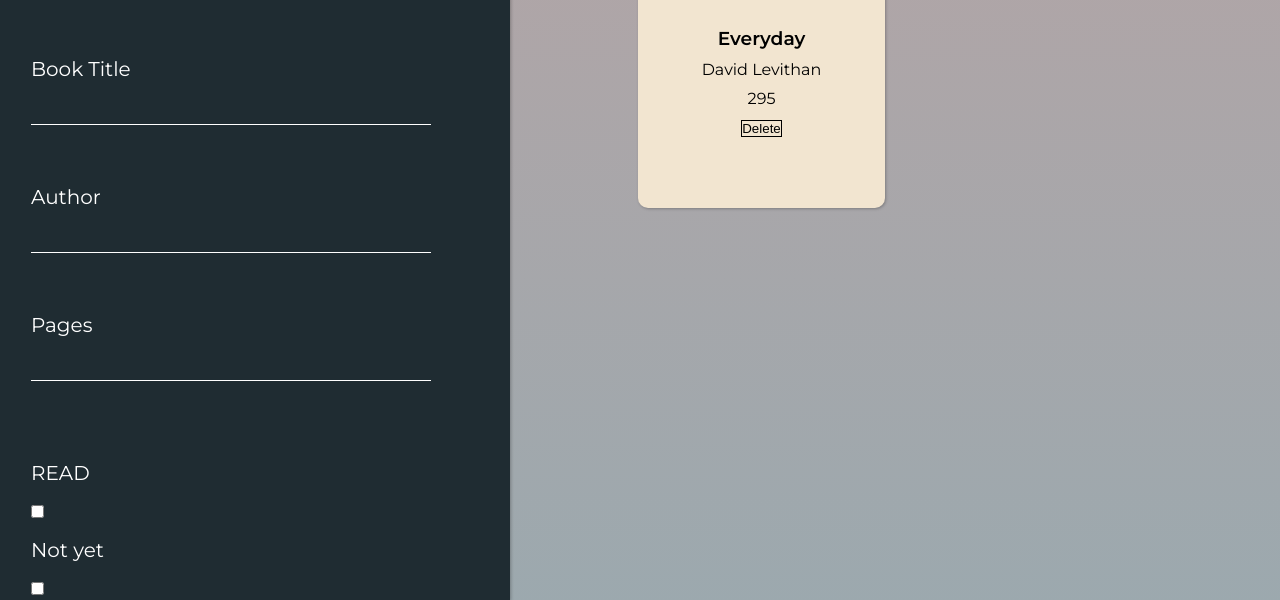
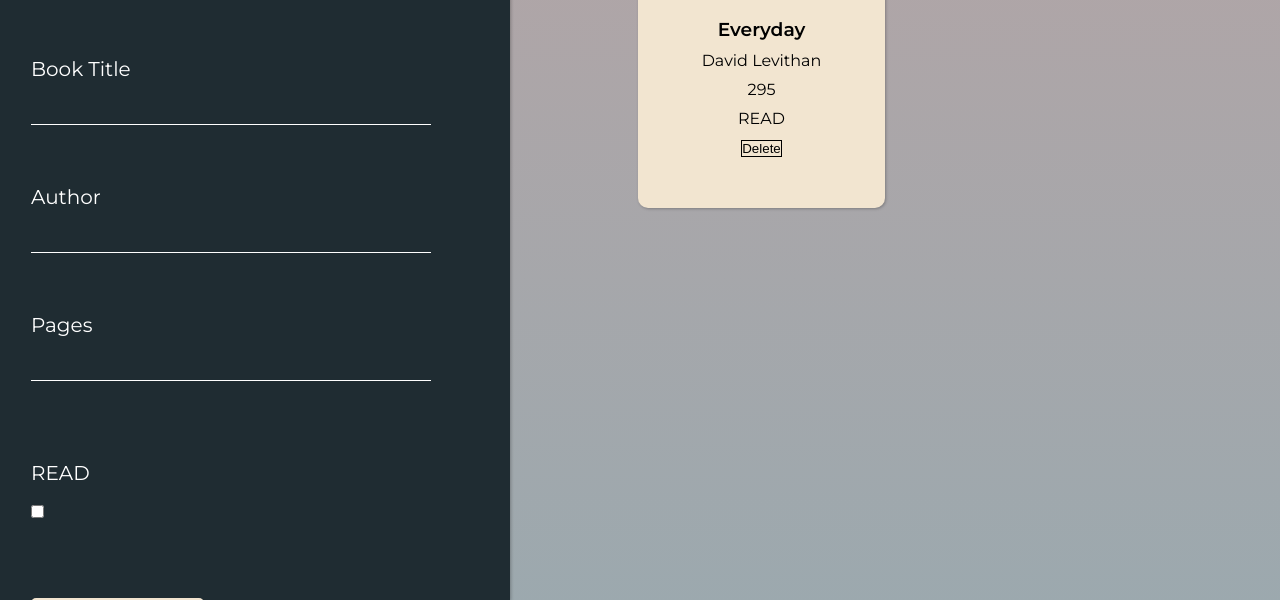
Before and after one commit to acdeguia/my-library, a website: page index.html in a window 1280 px wide. Shown: the part 200-800 px from the top of the page. Drawn offline with Linux system fonts and the light colour scheme.

Commit message:
Add read to array

```diff
--- a/index.html
+++ b/index.html
@@ -55,17 +55,9 @@
             type="checkbox"
             name="read"
             id="read"
-            value="read"
             required
           />
-          <label for="not-read">Not yet</label>
-          <input
-            type="checkbox"
-            name="not-read"
-            id="not-read"
-            value="not read"
-            required
-          />
+
           <span id="error"></span>
         </div>
 
--- a/script.js
+++ b/script.js
@@ -1,6 +1,7 @@
 const addBtn = document.querySelector("#submit-btn");
 
 addBtn.addEventListener("click", () => {
+  event.preventDefault()
   addBookToLibrary();
  clear();
   console.log(myLibrary);
@@ -8,14 +9,14 @@ addBtn.addEventListener("click", () => {
 });
 
 let myLibrary = [
-  {title: "Everyday", author: "David Levithan", pages: "295", read: 'read'},
+  {title: "Everyday", author: "David Levithan", pages: "295", read: true},
 ];
 
 function Book(title, author, pages, read) {
   this.title = title;
   this.author = author;
   this.pages = pages;
-  // this.read = read;
+  this.read = read;
 }
 
 function display() {
@@ -27,7 +28,7 @@ function display() {
   const pagesE = document.createElement("p");
   const delBtn = document.createElement("button");
   const del = document.createElement("div");
-  const readE = document.createElement("checkbox");
+  const readE = document.createElement("p");
   delBtn.classList = " del-btn";
   card.classList = "card-body";
   container.innerHTML = "";
@@ -37,17 +38,23 @@ function display() {
     titleE.innerHTML = book.title;
     authorE.innerHTML = book.author;
     pagesE.innerHTML = book.pages;
-    readE.value = book.read;
+
     delBtn.innerHTML = "Remove";
     del.innerHTML = `<button class="remove-btn" onclick="deleteBook('${book.title}')">Delete</button><br>`;
+
+    if (book.read === true) {
+      readE.innerHTML = "READ";
+    }else {
+      readE.innerHTML = "not yet read";
+    }
 
     card.append(titleE);
     card.append(authorE);
     card.append(pagesE);
-    card.append(del);
+
     card.append(readE)
     cardContainer.append(card);
-
+    card.append(del);
     container.innerHTML += cardContainer.innerHTML;
   });
 
@@ -58,7 +65,8 @@ function addBookToLibrary() {
   let title = document.querySelector("#title").value;
 let author = document.querySelector("#author").value;
 let pages = document.querySelector("#pages").value;
-let read = document.querySelector("#read").value;
+let read = document.getElementById("read").checked;
+
 let error = document.querySelector('#error')
 
   let newBook = new Book(title, author, pages, read);
```
